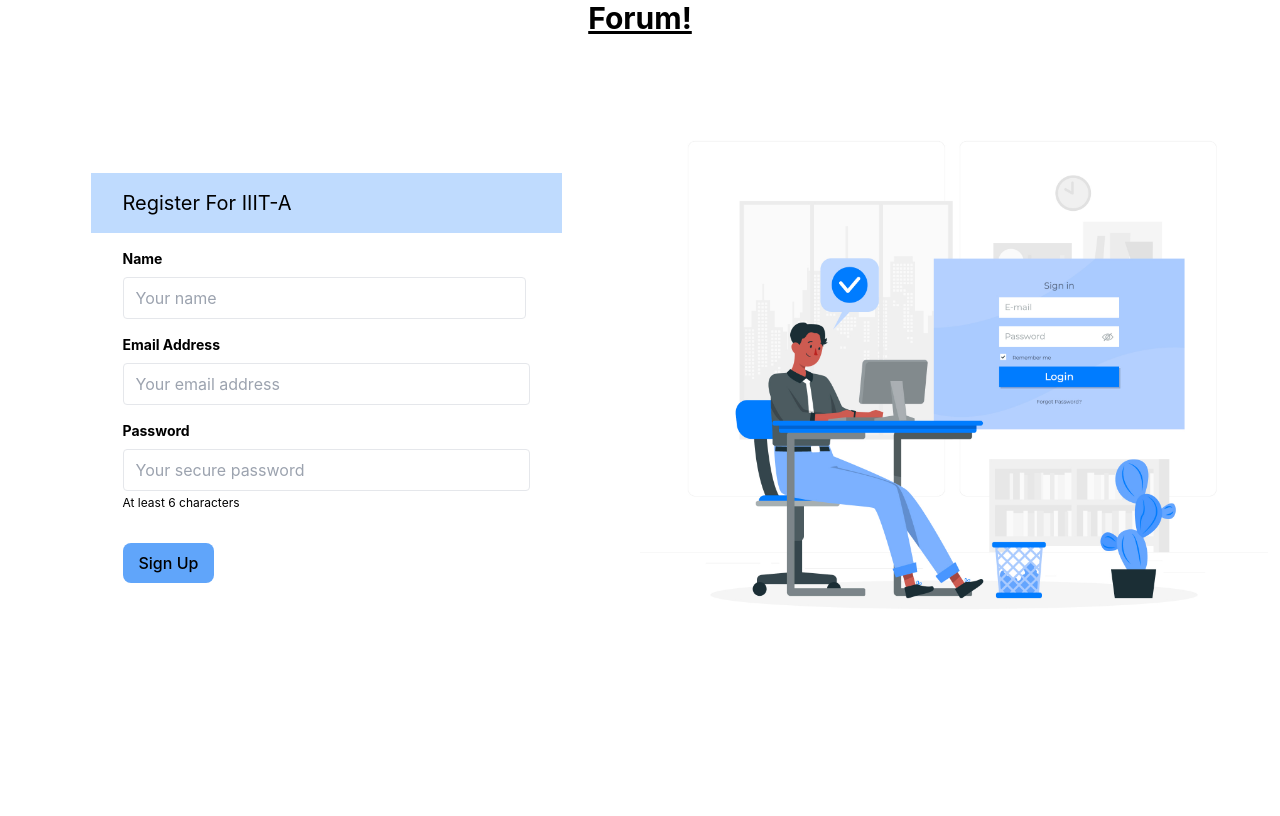
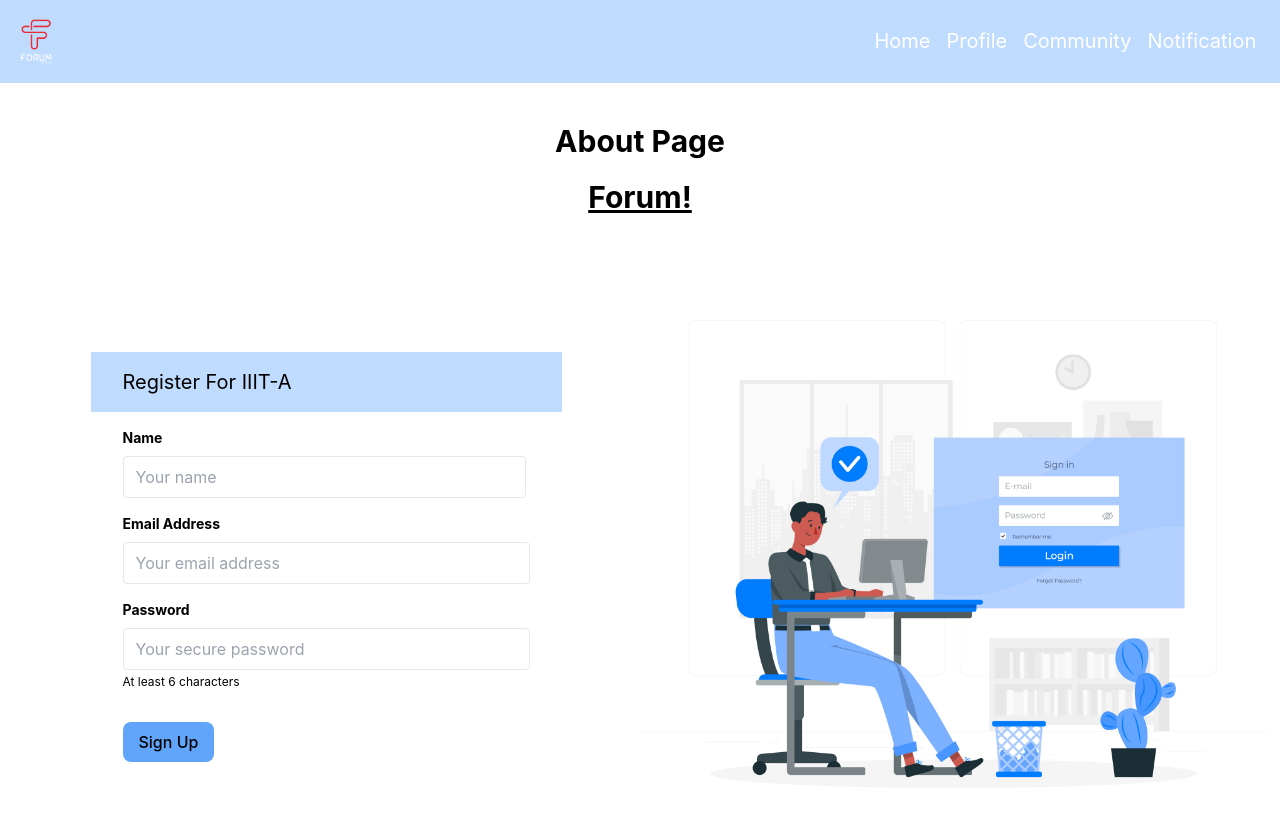
Before and after one commit to opencodeiiita/Forum-Frontend-Web, a React (Create React App) app: page /About in a window 1280 px wide. Shown: the top 816 px of the page. Built offline with nearby package versions, Linux system fonts and the light colour scheme; the HTML template or start-up script is replaced by a standard one.

Commit message:
navbar-task-completed

```diff
--- a/package.json
+++ b/package.json
@@ -8,7 +8,7 @@
     "@testing-library/user-event": "^13.5.0",
     "react": "^18.2.0",
     "react-dom": "^18.2.0",
-    "react-router-dom": "^6.4.5",
+    "react-router-dom": "^6.5.0",
     "react-scripts": "5.0.1",
     "web-vitals": "^2.1.4"
   },
--- a/src/App.js
+++ b/src/App.js
@@ -1,10 +1,27 @@
 import React from "react";
+import Navbar from './components/Navbar/Navbar';
+import { BrowserRouter, Route, Routes } from 'react-router-dom';
 import Signup from "./pages/signup/index";
+import Home from './pages/Home';
+import Contact from './pages/Contact';
+import About from './pages/About';
+
+
 function App() {
   return (
-    <>
-      <h1 className="text-3xl font-bold underline text-center">Forum!</h1>
+<>
+<Navbar />
+    <BrowserRouter>
+     <Routes>
+        <Route exact path='/Home' element={<Home />} />
+        <Route path='/About' element={<About />} />
+        <Route path='/Contact' element={<Contact />} />
+      </Routes>
+    </BrowserRouter>
+
+      <h1 className="text-3xl font-bold underline text-center mt-5">Forum!</h1>
       <Signup/>
+
     </>
   );
 }
--- /dev/null
+++ b/src/components/Navbar/Navbar.js
@@ -0,0 +1,30 @@
+import React from 'react'
+import { Link, NavLink } from 'react-router-dom';
+import logo from '../../assets/logo.png'
+
+export default function Navbar() {
+  return (
+    <nav className="flex items-center justify-between flex-wrap bg-[#bfdbfe] p-6">
+    <div className="flex items-center w-[2%] mr-6">
+
+      <img src={logo} alt="Logo" className="scale-125" />
+    </div>
+    <div className="w-[30%] flex lg:flex lg:items-center justify-between mr-3">
+
+        <a href="#home" className="block text-xl mt-4 lg:inline-block lg:mt-0 text-white hover:text-gray-400 mr-4">
+          Home
+        </a>
+        <a href="#profile" className="block mt-4 text-xl lg:inline-block lg:mt-0 text-white hover:text-gray-400 mr-4">
+          Profile
+        </a>
+        <a href="#community" className="block mt-4 text-xl lg:inline-block lg:mt-0 text-white hover:text-gray-400 mr-4">
+          Community
+        </a>
+        <a href="#notification" className="block mt-4 text-xl lg:inline-block lg:mt-0 text-white hover:text-gray-400">
+          Notification
+        </a>
+
+    </div>
+  </nav>
+  )
+}
--- /dev/null
+++ b/src/pages/About.jsx
@@ -0,0 +1,9 @@
+function About() {
+    return (
+      <>
+        <h1 className='text-3xl font-bold text-center mt-10'>About Page</h1>
+      </>
+    );
+  }
+
+  export default About;
--- /dev/null
+++ b/src/pages/Contact.jsx
@@ -0,0 +1,9 @@
+function Contact() {
+    return (
+      <>
+        <h1 className='text-3xl font-bold text-center mt-10'>Contact Page</h1>
+      </>
+    );
+  }
+
+  export default Contact;
--- /dev/null
+++ b/src/pages/Home.jsx
@@ -0,0 +1,9 @@
+function Home() {
+    return (
+      <>
+        <h1 className='text-3xl font-bold text-center mt-10'>Home Page</h1>
+      </>
+    );
+  }
+
+  export default Home;
```
Also changed, not shown: src/assets/logo.png (added), src/components/Navbar/index.js (deleted), 1 other file (tests, documents, lock files or other folders).
